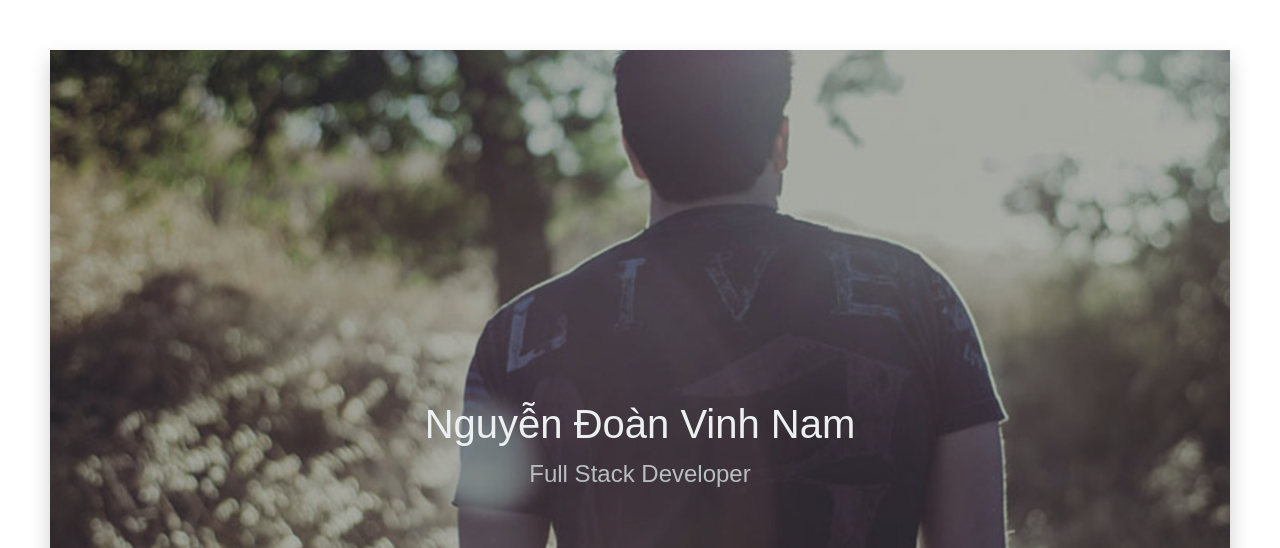
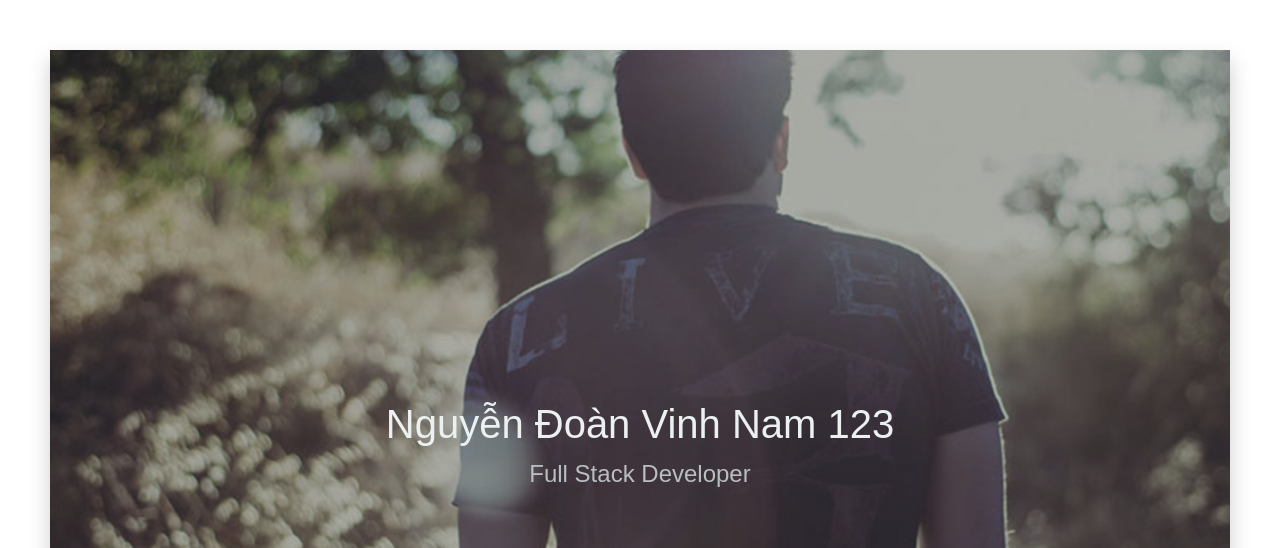
Before and after one commit to NDVNam/NDVNamCV, a plain HTML site: page index.html in a window 1280 px wide. Shown: the top 548 px of the page. Drawn offline with nearby package versions, Linux system fonts and the light colour scheme; a web font is replaced by a local one.

Commit message:
Update index.html

```diff
--- a/index.html
+++ b/index.html
@@ -27,7 +27,7 @@
         <div class="img-banner"></div>
 
         <div class="text-banner">
-          <h1>Nguyễn Đoàn Vinh Nam</h1>
+          <h1>Nguyễn Đoàn Vinh Nam 123</h1>
           <span>Full Stack Developer</span>
         </div>
 
```
